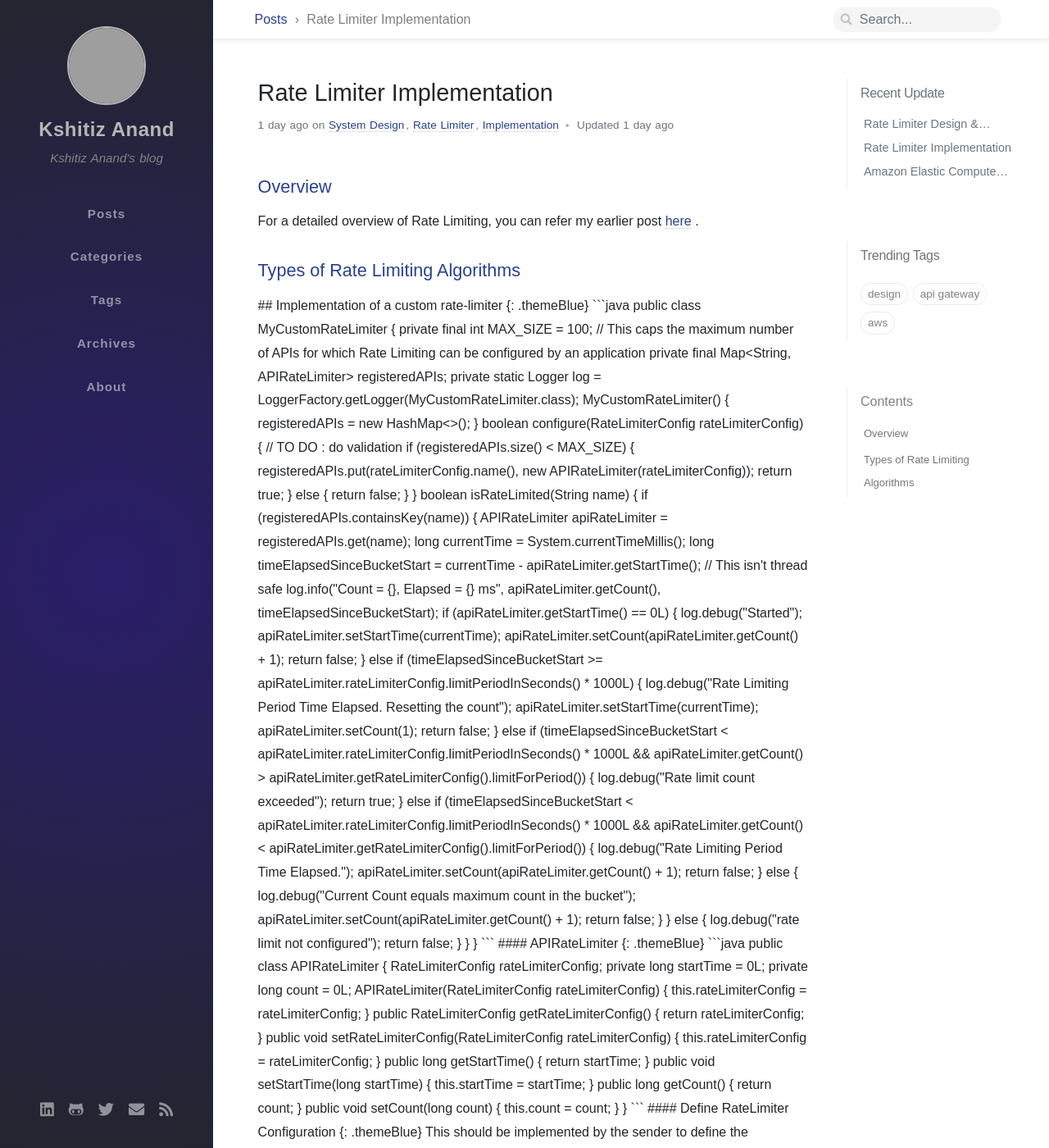
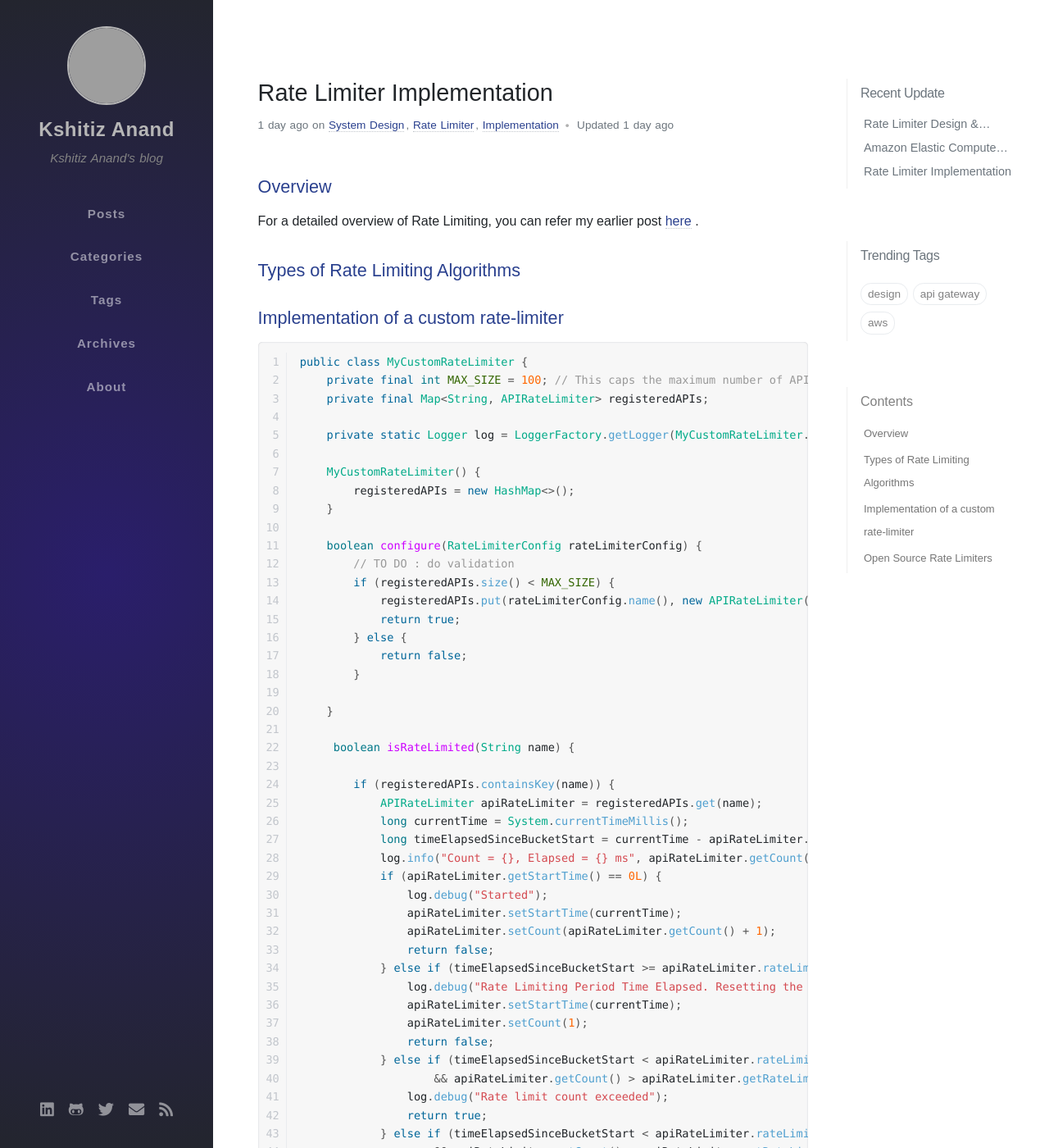
Before and after one commit to anandkshitiz/anandkshitiz.github.io, a Jekyll site: the page built from _posts/2021-06-03-rate-limiter-implementation.md, in a window 1280 px wide and 1400 px high. Shown: the whole window at 82% size. Built offline with Jekyll 4.4.1, drawn with Linux system fonts in a browser that asks for light colours; nearby versions of some CDN libraries; some web fonts are replaced; comment, search, counter and statistics services are not loaded; part of the change alters nothing that is shown; some of the changed text lies outside the part shown; grey boxes are pictures that could not be loaded.

Commit message:
added post

```diff
--- a/_posts/2021-06-03-rate-limiter-implementation.md
+++ b/_posts/2021-06-03-rate-limiter-implementation.md
@@ -5,7 +5,7 @@ categories: [System Design, Rate Limiter, Implementation]
 tags: [api-gateway, design]
 comments: true
 seo:
-  date_modified: 2021-06-03 08:54:15 +0530
+  date_modified: 2021-06-03 06:14:15 +0530
 ---
 
 ## Overview
@@ -15,7 +15,6 @@ For a detailed overview of Rate Limiting, you can refer my earlier post [here]({
 ## Types of Rate Limiting Algorithms
 {: .themeBlue}
 
-<WIP>
 
 
 ## Implementation of a custom rate-limiter
```
